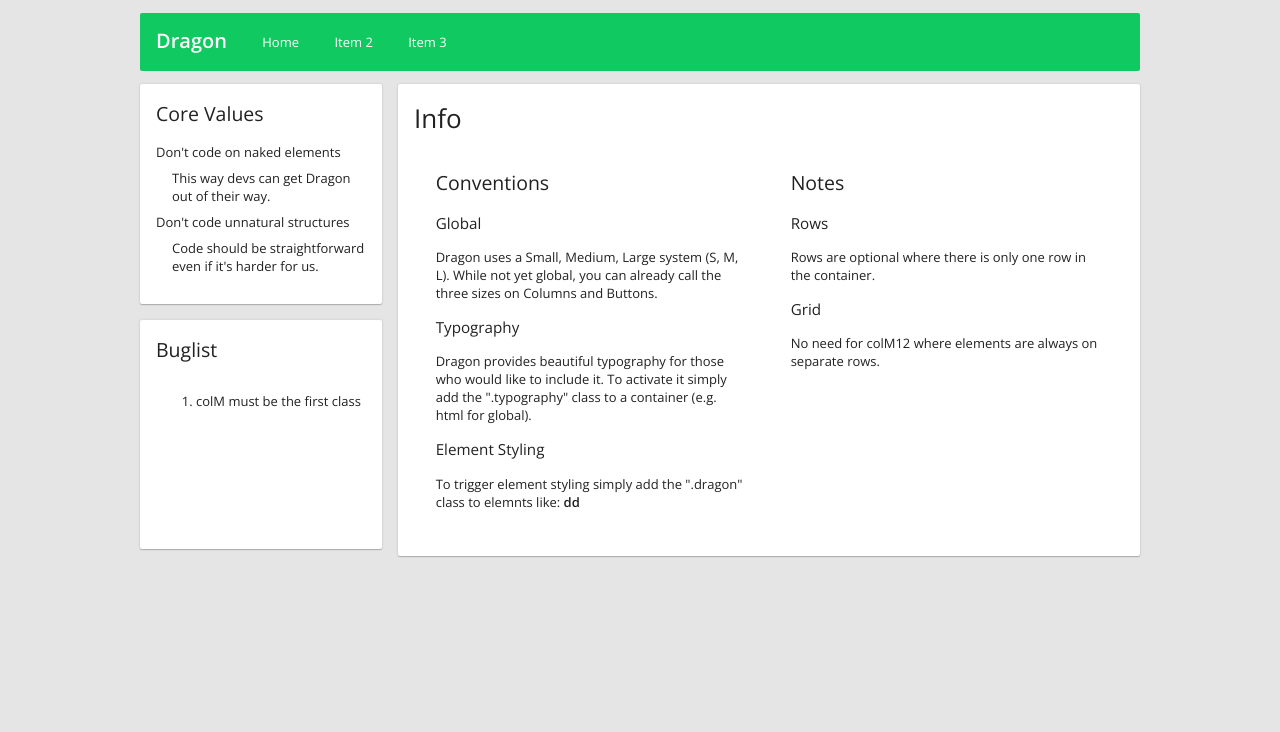
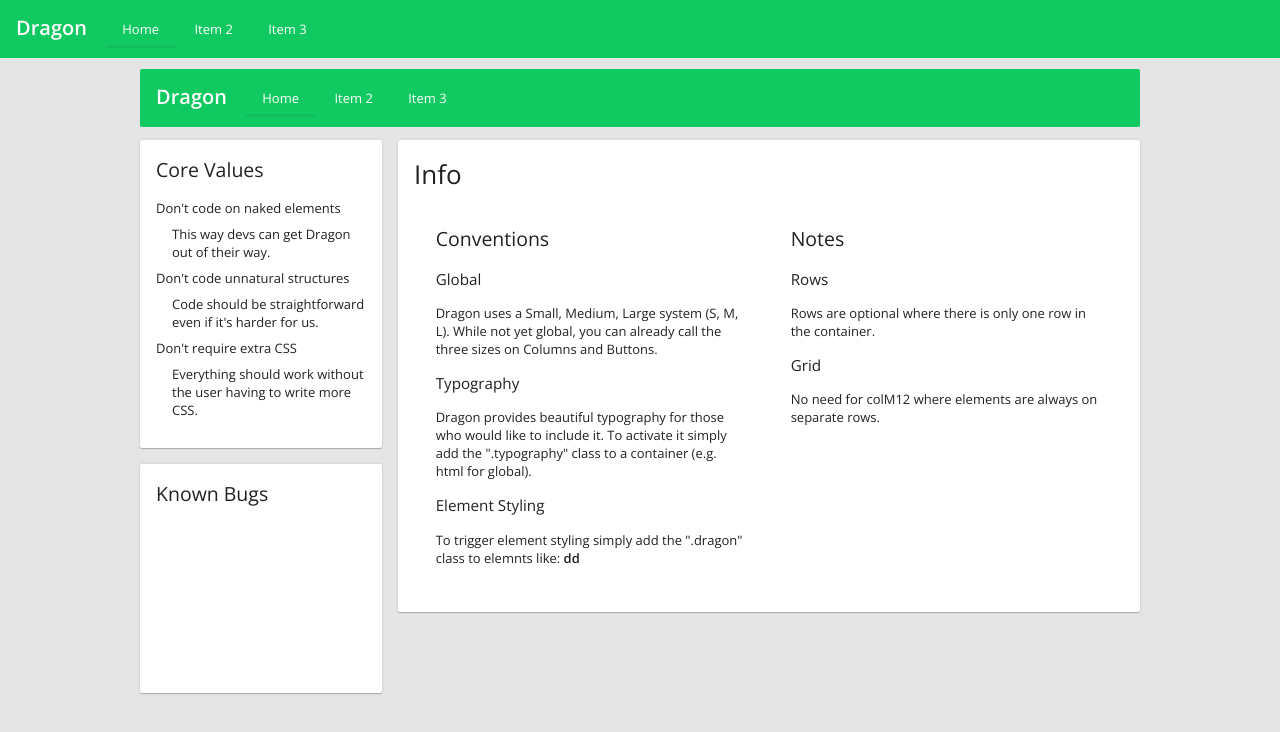
Before and after one commit to ionut-c/dragon, a plain HTML site: page lab/index.html in a window 1280 px wide. Drawn offline with nearby package versions, Linux system fonts and the light colour scheme.

Commit message:
New core value, full.less for 3rd core value, active menu, fixed top bar

```diff
--- a/lab/buglist.html
+++ b/lab/buglist.html
@@ -6,7 +6,6 @@
 </head>
 <body>
 	<ol>
-		<li>colM must be the first class</li>
 	</ol>
 </body>
 </html>
--- a/lab/index.html
+++ b/lab/index.html
@@ -11,22 +11,30 @@
         <meta name="viewport" content="width=device-width, initial-scale=1">
 
         <!-- Place favicon.ico and apple-touch-icon.png in the root directory -->
-		<link href='http://fonts.googleapis.com/css?family=Open+Sans:400,300,600' rel='stylesheet' type='text/css'>
+		<link href='http://fonts.googleapis.com/css?family=Open+Sans:300,400,600' rel='stylesheet' type='text/css'>
         <link rel="stylesheet" type="text/css" href="../dist/css/dragon.css">
         <link rel="stylesheet" href="css/normalize.css">
         <script src="js/vendor/modernizr-2.6.2.min.js"></script>
     </head>
-    <body class="dragon">
+    <body class="dragon navTopSpacing">
         <!--[if lt IE 7]>
             <p class="browsehappy">You are using an <strong>outdated</strong> browser. Please <a href="http://browsehappy.com/">upgrade your browser</a> to improve your experience.</p>
         <![endif]-->
 
         <!-- Add your site or application content here -->
         <header>
+            <nav class="navBar fixed">
+                <ul class="nav">
+                    <li class="logo">Dragon</li>
+                    <li class="active"><a href="#">Home</a></li>
+                    <li><a href="#">Item 2</a></li>
+                    <li><a href="#">Item 3</a></li>
+                </ul>
+            </nav>
             <nav class="row">
                 <ul class="nav navBar">
                     <li class="logo">Dragon</li>
-                    <li><a href="#">Home</a></li>
+                    <li class="active"><a href="#">Home</a></li>
                     <li><a href="#">Item 2</a></li>
                     <li><a href="#">Item 3</a></li>
                 </ul>
@@ -41,10 +49,12 @@
                        <dd>This way devs can get Dragon out of their way.</dd>
                        <dt>Don't code unnatural structures</dt>
                        <dd>Code should be straightforward even if it's harder for us.</dd>
+                       <dt>Don't require extra CSS</dt>
+                       <dd>Everything should work without the user having to write more CSS.</dd>
                     </dl>
                 </div>
                 <div class="card">
-                    <h2>Buglist</h2>
+                    <h2>Known Bugs</h2>
                     <iframe class="dragon" src="buglist.html"></iframe>
                 </div>
             </aside>
--- a/source/dragon.less
+++ b/source/dragon.less
@@ -60,6 +60,10 @@ iframe.dragon {
     a {
         text-decoration: none;
     }
+
+    dd {
+        font-weight: 300;
+    }
 }
 
 .left {
@@ -71,6 +75,9 @@ iframe.dragon {
 }
 
 .logo {
+    -moz-user-select: none;
+    -webkit-user-select: none;
+    -ms-user-select: none;
     font-weight: 600;
     font-size: 20px;
     padding: 0 16px;
@@ -90,6 +97,7 @@ iframe.dragon {
 
 @import "grid.less";
 @import "input.less";
+@import "full.less";
 
 .card {
     box-shadow: 0 0 3px 0 rgba(0,0,0,.12), 0 1px 1px 0 rgba(0,0,0,.22);
@@ -108,21 +116,44 @@ iframe.dragon {
     border-radius: @radius;
 }
 
+.navBar.fixed {
+    position: fixed;
+    border-radius: 0;
+    top: 0;
+    left: 0;
+    right: 0;
+}
+
+.navBar ul {
+    margin: 0
+}
+
 ul.nav {
     padding: 20px 0;
     li {
         display: inline-block;
         a {
             color: #fff;
-            padding: 10px 16px;
+            padding: 10px 16px 7px 16px;
             text-decoration: none;
             border-radius: @radius;
             -moz-transition: 0.1s ease-in background;
             transition: 0.1s ease-in background;
             background: rgba(0,0,0,0);
+            border-bottom: 3px solid transparent;
         }
         a:hover {
             background: rgba(0,0,0,.05);
         }
     }
+    li.active {
+        a {
+            border-radius: 0;
+            border-bottom: 3px solid rgba(0,0,0,.05);
+        }
+
+        a:hover {
+            background: transparent;
+        }
+    }
 }
--- /dev/null
+++ b/source/full.less
@@ -0,0 +1,5 @@
+@import "variables.less";
+
+body.navTopSpacing {
+    margin-top: 56px;
+}
```
Also changed, not shown: dist/css/dragon.css, dist/css/full.css (added).
